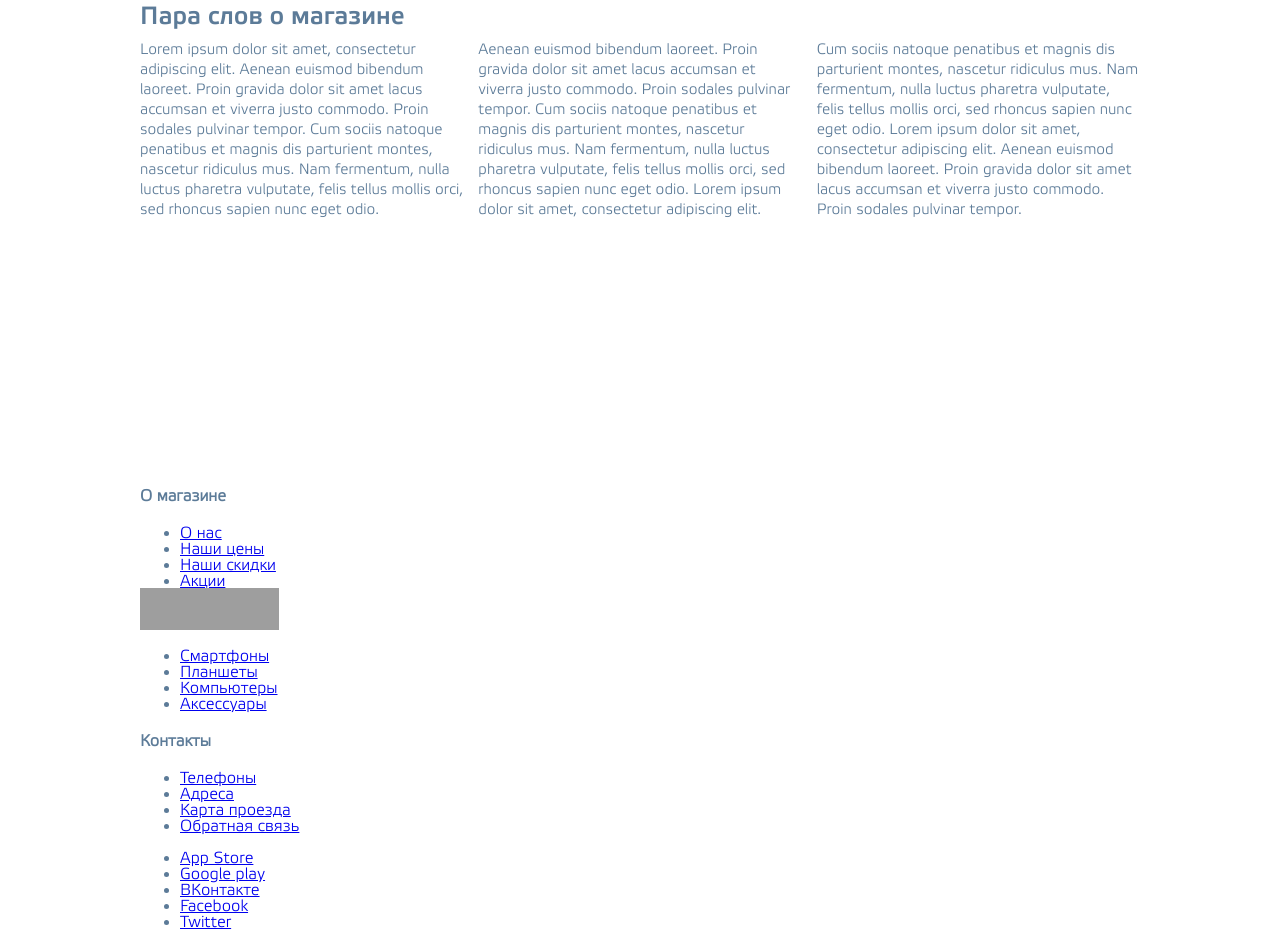
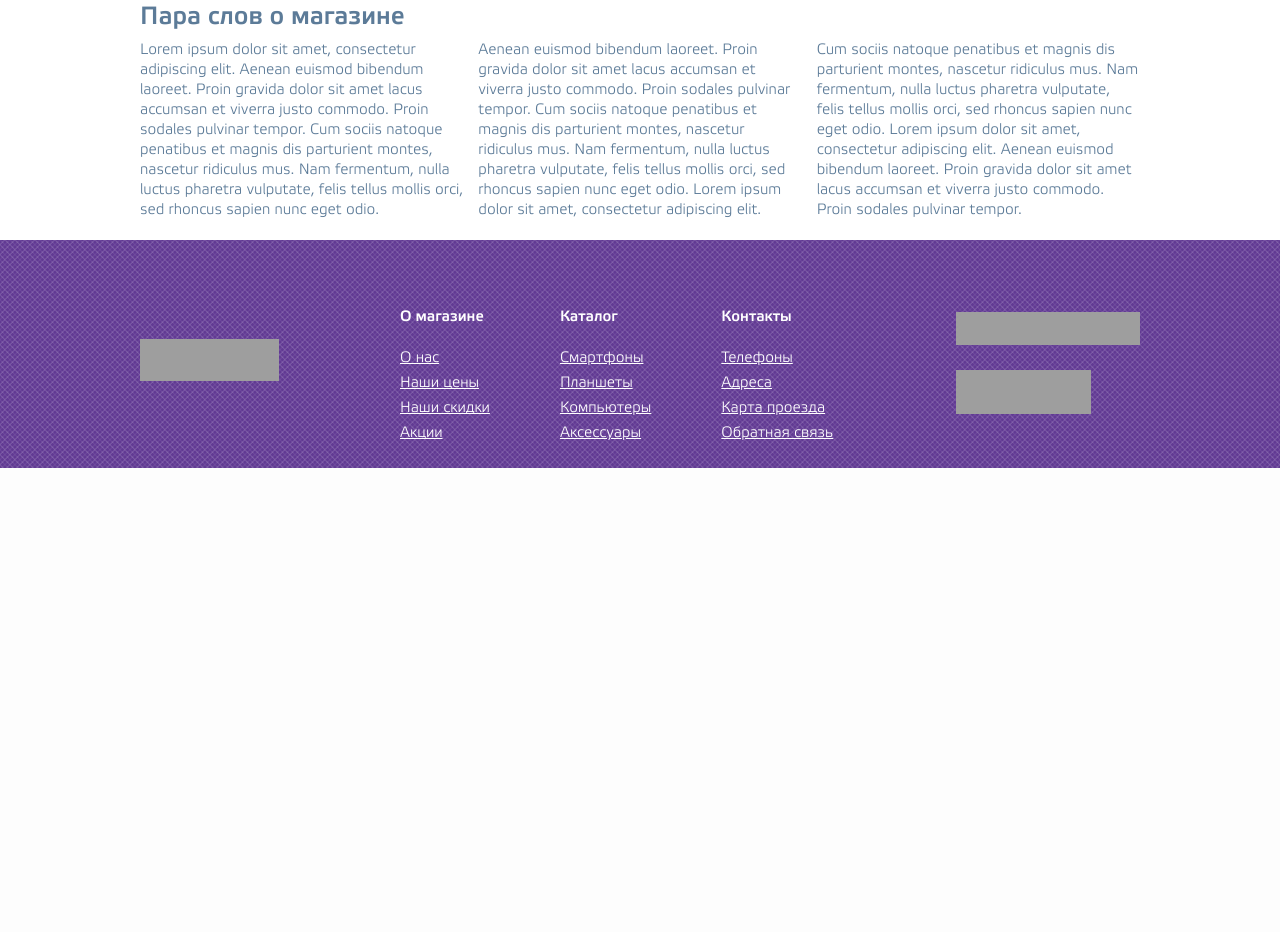
Before and after one commit to freewayspb/HW2, a Node project: template app/jade/index.jade in a window 1280 px wide. Shown: the part 641-1573 px from the top of the page. After the commit the page ends 1109 px from the top, so only its background shows below. Run offline with Node 20 templates, Linux system fonts and the light colour scheme; the template is opened without the code that fills it, so the values that code supplies are empty; style sheets or scripts are compiled from the project's sources; some libraries are stand-ins or nearby versions; grey boxes are pictures that could not be loaded.

Commit message:
pre final version html+css
Заверстана страница, осталось подключить слайдер

```diff
--- a/app/jade/include/_footer.jade
+++ b/app/jade/include/_footer.jade
@@ -1,40 +1,31 @@
-.b-footer
-    .b-footer__logo
-        a(href="" title="").b-footer__logo-img
-    .b-links
-        .b-links__element
-            h4.b-links__element__items-title О магазине
-            ul.b-links__element__items
-                each val in ['О нас','Наши цены','Наши скидки','Акции']
-                    li
-                        a(href='#')= val
-        .b-links__element
-            h4.b-links__element__items-title Каталог
-            ul.b-links__element__items
-                each val in ['Смартфоны','Планшеты','Компьютеры','Аксессуары']
-                    li
-                        a(href='#')= val
-        .b-links__element
-            h4.b-links__element__items-title Контакты
-            ul.b-links__element__items
-                each val in ['Телефоны','Адреса','Карта проезда','Обратная связь']
-                    li
-                        a(href='#')= val
-    ul.b-socials
-        .b-socials__app.cf
-            li.b-socials__app-appstore
-                a(href="#")
-                    span.hide App Store
-            li.b-socials__app-googleplay
-                a(href="#")
-                    span.hide Google play
-        .b-socials__socials.cf
-            li.b-socials__socials-vkontakte
-                a(href="#")
-                    span ВКонтакте
-            li.b-socials__socials-facebook
-                a(href="#")
-                    span Facebook
-            li.b-socials__socials-twitter
-                a(href="#")
-                    span Twitter
+.b-footer__container
+    footer.b-footer
+        .b-footer__logo
+            a(href="" title="").b-footer__logo-img
+        .b-footer__links
+            .b-footer__links-item
+                h4.b-footer__links-item--title О магазине
+                ul.b-footer__links-item--list
+                    each val in ['О нас','Наши цены','Наши скидки','Акции']
+                        li
+                            a(href='#').b-footer__links-item--link= val
+            .b-footer__links-item
+                h4.b-footer__links-item--title Каталог
+                ul.b-footer__links-item--list
+                    each val in ['Смартфоны','Планшеты','Компьютеры','Аксессуары']
+                        li
+                            a(href='#').b-footer__links-item--link= val
+            .b-footer__links-item
+                h4.b-footer__links-item--title Контакты
+                ul.b-footer__links-item--list
+                    each val in ['Телефоны','Адреса','Карта проезда','Обратная связь']
+                        li
+                            a(href='#').b-footer__links-item--link= val
+        .b-footer__social
+            .b-downloads__app.cf
+                a(href="#").b-downloads__app-appstore App Store
+                a(href="#").b-downloads__app-googleplay Google play
+            .b-footer__social-icons.cf
+                a(href="#").b-footer__social-vkontakte ВКонтакте
+                a(href="#").b-footer__social-facebook Facebook
+                a(href="#").b-footer__social-twitter Twitter
--- a/app/jade/include/_header.jade
+++ b/app/jade/include/_header.jade
@@ -35,17 +35,17 @@
                     li.b-cart__content-item
                         a(href="").b-cart__content-item-link
                             .b-cart__content-item-link-image
-                                img(src="/img/production/iPhone-6.jpg" alt="iPhone 6")
+                                img(src="./img/production/iPhone-6.jpg" alt="iPhone 6")
                             p.b-cart__content-item-link-title iPhone 6
                     li.b-cart__content-item
                         a(href="").b-cart__content-item-link
                             .b-cart__content-item-link-image
-                                img(src="/img/production/iPad-Air.jpg" alt="iPad Air Wi-Fi + Cellular 128GB - Silver")
+                                img(src="./img/production/iPad-Air.jpg" alt="iPad Air Wi-Fi + Cellular 128GB - Silver")
                             p.b-cart__content-item-link-title iPad Air Wi-Fi + Cellular 128GB - Silver
                     li.b-cart__content-item
                         a(href="").b-cart__content-item-link
                             .b-cart__content-item-link-image
-                                img(src="/img/production/MacBook-Air.jpg" alt="MacBook Air")
+                                img(src="./img/production/MacBook-Air.jpg" alt="MacBook Air")
                             p.b-cart__content-item-link-title MacBook Air
     .b-header__menu-container
         nav.b-header__menu
--- a/app/jade/templates/_main.jade
+++ b/app/jade/templates/_main.jade
@@ -6,7 +6,7 @@
         title
             block title
         meta(name='viewport' content='width=device-width, initial-scale=1.0')
-        link(rel="stylesheet" href="/css/style.css" type="text/css" media="screen")
+        link(rel="stylesheet" href="./css/style.css" type="text/css" media="screen")
         link(rel="stylesheet" href="../fonts/fonts.css" type="text/css" media="screen")
         <!--[if lt IE 9]>
         script(src="js/vendor/html5shiv.min.js")
--- a/app/less/style.less
+++ b/app/less/style.less
@@ -114,6 +114,7 @@
   display: inline-block;
   vertical-align: middle;
   text-indent: -9999px;
+  cursor: pointer;
 }
 .container{
   width:@content-width;
@@ -144,21 +145,21 @@
   z-index: 1;
 }
 .b-top__social-vk{
-  background: url("/img/sprite.png") 0 0 no-repeat;
+  background: url("../img/sprite.png") 0 0 no-repeat;
   .icon;
   height: 26px;
   width: 26px;
   margin-left: 0;
 }
 .b-top__social-facebook{
-  background: url("/img/sprite.png") -31px 0 no-repeat;
+  background: url("../img/sprite.png") -31px 0 no-repeat;
   .icon;
   height: 26px;
   width: 26px;
   margin-left: 4px;
 }
 .b-top__social-twitter{
-  background: url("/img/sprite.png") -61px 0 no-repeat;
+  background: url("../img/sprite.png") -61px 0 no-repeat;
   .icon;
   height: 26px;
   width: 26px;
@@ -182,7 +183,7 @@
 .b-top__address p:before{
   content: '';
   position: relative;
-  background: url(/img/sprite.png) -91px 0 no-repeat;
+  background: url(../img/sprite.png) -91px 0 no-repeat;
   width: 16px;
   height: 22px;
   top: 6px;
@@ -215,7 +216,7 @@
   height: 100px;
 }
 .b-header__middle-logo{
-  background: url(/img/sprite.png) -1px -29px no-repeat;
+  background: url(../img/sprite.png) -1px -29px no-repeat;
   .left;
   width: 199px;
   height: 57px;
@@ -304,7 +305,7 @@
 .b-header__middle-cart:before{
   content: '';
   position: absolute;
-  background: url(/img/sprite.png) -110px -2px no-repeat;
+  background: url(../img/sprite.png) -110px -2px no-repeat;
   width: 20px;
   height: 17px;
   left: 10px;
@@ -516,7 +517,7 @@
 }
 // FOOTER
 .b-footer__container{
-  background: url("/img/footer-bg.png");
+  background: url("../img/footer-bg.png");
   margin-top: -228px;
   height: 228px;
 }
@@ -534,10 +535,95 @@
 }
 .b-footer__logo-img {
   display: inline-block;
+  .left;
   color: transparent;
-  background: url(/img/sprite.png) -4px -87px no-repeat;
+  background: url(../img/sprite.png) -4px -87px no-repeat;
   width: 139px;
   height: 42px;
+}
+.b-footer__links{
+  display: inline-block;
+  .left;
+  vertical-align: middle;
+  margin-left: 260px;
+  margin-top: 50px;
+}
+.b-footer__links-item{
+  list-style: none;
+  margin: 0 0 0 70px;
+  padding: 0;
+  display: inline-block;
+}
+.b-footer__links-item:first-child{
+  margin: 0;
+}
+.b-footer__links-item--title{
+color: #fff;
+font-size: 15px;
+font-weight: 700;
+font-family: elektra_light_probold;
+margin-bottom: 5px;
+}
+.b-footer__links-item--list {
+  list-style: none;
+  padding: 0;
+  display: inline-block;
+}
+.b-footer__links-item--link{
+  color: #fff;
+  font-size: 15px;
+  line-height: 25px;
+}
+.b-footer__links-item--link:hover {
+  text-decoration: none;
+}
+ .b-footer__social{
+   display: inline-block;
+   vertical-align: middle;
+   .right;
+   margin-top: 72px;
+   margin-right: 0;
+ }
+.b-downloads__app{
+  margin-bottom: 25px;
+}
+.b-downloads__app-appstore {
+  background: url(../img/sprite.png) 0 -132px no-repeat;
+  .icon;
+  display: inline-block;
+  width: 92px;
+  height: 33px;
+}
+.b-downloads__app-googleplay{
+  .icon;
+  background: url(../img/sprite.png) -94px -132px no-repeat;
+  display: inline-block;
+  width: 92px;
+  height: 33px;
+}
+.b-footer__social-icons{
+
+}
+.b-footer__social-vkontakte{
+  background: url(../img/sprite.png) -2px -249px no-repeat;
+  .icon;
+  display: inline-block;
+  width: 45px;
+  height: 44px;
+}
+.b-footer__social-facebook{
+  background: url(../img/sprite.png) -54px -249px no-repeat;
+  .icon;
+  display: inline-block;
+  width: 45px;
+  height: 44px;
+}
+.b-footer__social-twitter{
+  background: url(../img/sprite.png) -105px -249px no-repeat;
+  .icon;
+  display: inline-block;
+  width: 45px;
+  height: 44px;
 }
 
 /* ==========================================================================
```
